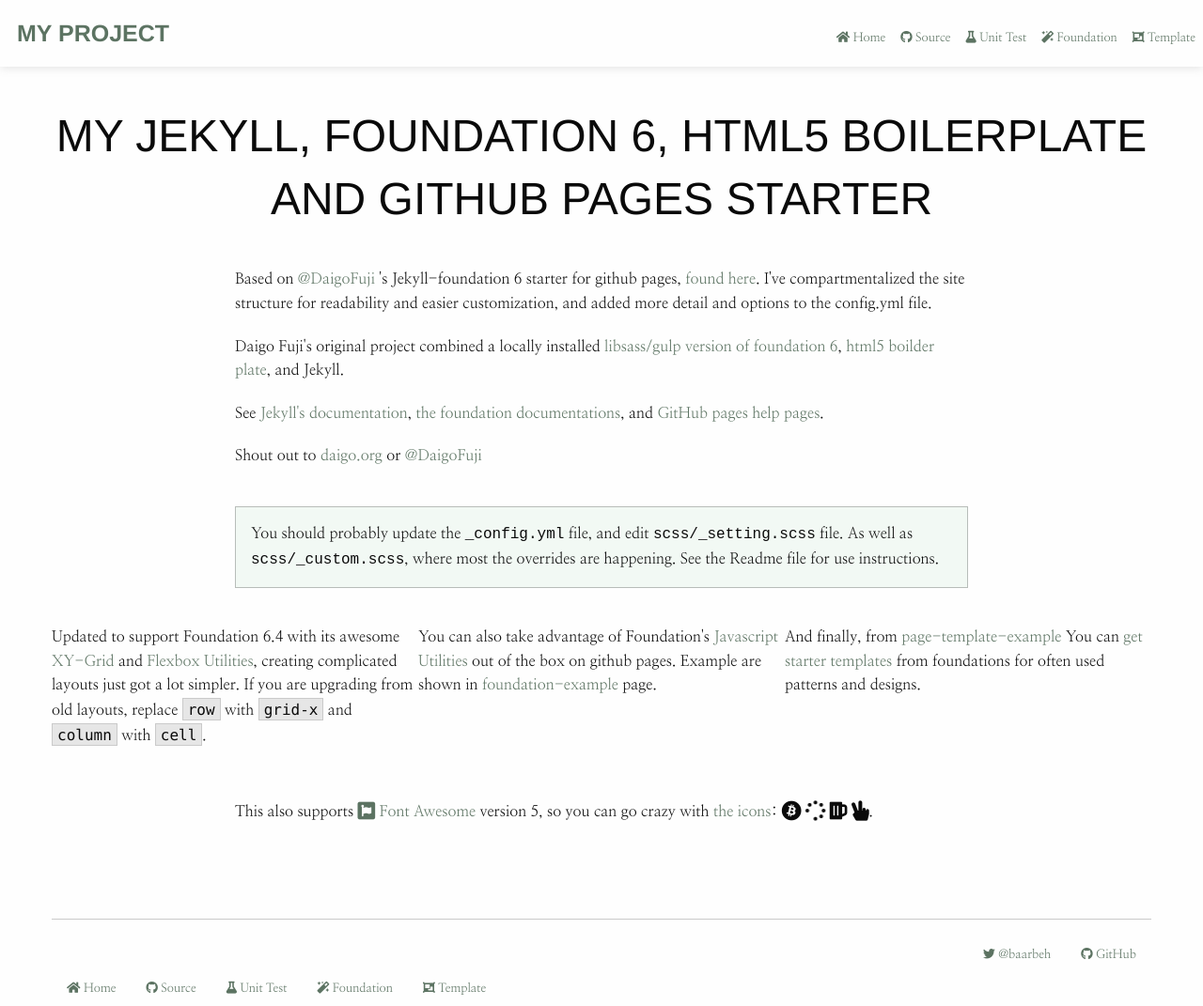
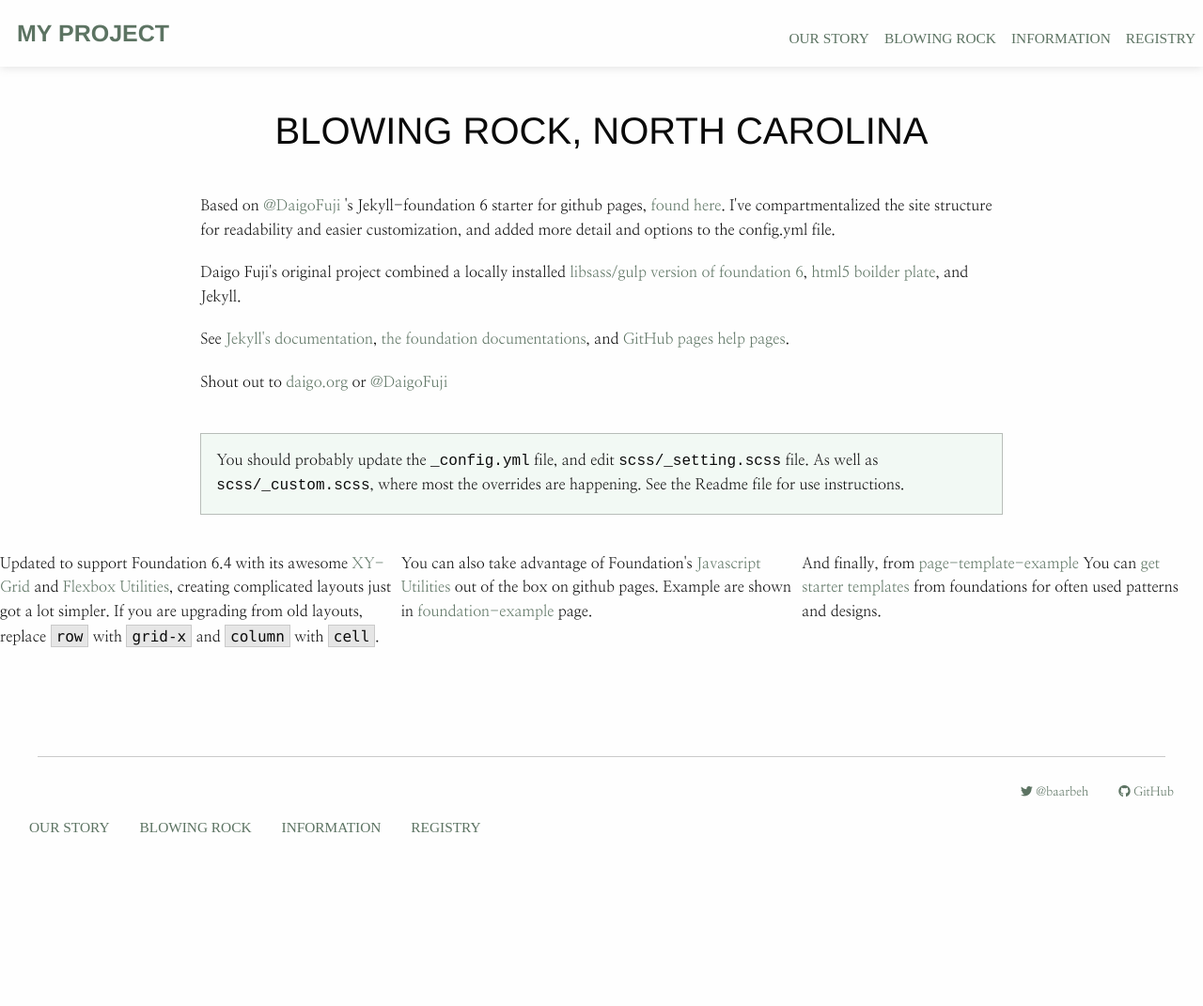
Before and after one commit to cameronandjeremiah/cameronandjeremiah.github.io, a Jekyll site: the page built from index.html, in a window 1280 px wide. Shown: the whole page at 94% size. Built offline with Jekyll 4.4.1, drawn with Linux system fonts in a browser that asks for light colours; nearby versions of some CDN libraries; after the commit the page ends 900 px from its top, so only the background shows below that.

Commit message:
Dev details and attribution

```diff
--- a/_includes/menu.html
+++ b/_includes/menu.html
@@ -1,25 +1,20 @@
 <li>
-  <a href="{{ site.url }}">
-    <i class="fas fa-home"></i> Home
+   <a class="nav-font", href="https://github.com/daigofuji/jekyll-foundation-6-starter">
+    Our Story
+   </a>
+</li>
+<li>
+  <a class="nav-font", href="page-html-unit-test.html">
+    Blowing Rock
   </a>
 </li>
 <li>
-   <a href="https://github.com/daigofuji/jekyll-foundation-6-starter">
-    <i class="fab fa-github"></i> Source
-   </a>
-</li>
-<li>
-  <a href="page-html-unit-test.html">
-    <i class="fas fa-flask"></i> Unit Test
+  <a class="nav-font", href="page-foundation-example.html">
+    Information
   </a>
 </li>
 <li>
-  <a href="page-foundation-example.html">
-    <i class="fas fa-magic"></i> Foundation
+  <a class="nav-font", href="page-template-example.html">
+    Registry
   </a>
 </li>
-<li>
-  <a href="page-template-example.html">
-    <i class="fas fa-object-group"></i> Template
-  </a>
-</li>
--- a/_layouts/default.html
+++ b/_layouts/default.html
@@ -11,23 +11,26 @@
     {% include head.html %}
   </head>
   <body>
-    {% include menu_button.html %}
+    <div class="grid-y grid-frame">
+        {% include menu_off_canvas.html %}
+        <div class="cell shrink header">
         <div class="off-canvas-content" data-off-canvas-content>
           {% include nav.html %}
-
-      <div class="grid-container">
+        </div>
+      </div>
+      <div class="cell auto body off-canvas-content cell-block-container" data-off-canvas-content>
           <!-- START BODY -->
           {{ content }}
           <!-- END BODY -->
+      </div>  <!-- end .body cell -->
+      <div class="cell shrink footer off-canvas-content cell-block-container" data-off-canvas-content>
           <!-- START FOOTER -->
           {% unless page.footer == 'disable' %}
             {% include footer.html %}
           {% endunless %}
           <!-- END FOOTER -->
-      </div><!-- end .grid-container -->
-
-    </div><!-- end .off-canvas-content, div starts in nav.html-->
-
+      </div> <!-- end .footer -->
+    </div>
     {% include scripts.html %}
 
   </body>
--- a/index.html
+++ b/index.html
@@ -1,13 +1,13 @@
 ---
 layout: default
-title: My Jekyll, Foundation 6, HTML5 boilerplate and github pages starter
+title: Blowing Rock, North Carolina
 description: Use to start a new Github pages site.
 keywords: github pages, Jekyll, foundation 6
 ---
 
 <section role="main" class="grid-x">
-  <div class="small-12 cell">
-    <h1 class="mvl text-center">{{ page.title }}</h1>
+  <div class="small-12 cell cell-block-y">
+    <h2 class="mvl text-center">{{ page.title }}</h2>
 
     <div class="grid-x">
       <div class="medium-10 large-8 medium-offset-1 large-offset-2 cell">
--- a/scss/_custom.scss
+++ b/scss/_custom.scss
@@ -17,6 +17,12 @@
     local("Scrogglet")
     url("assets/fonts/scrogglet.eot")
     format("opentype");
+}
+
+.nav-font {
+  font-family: "scrogglet";
+  text-transform: uppercase;
+  font-size: 1.2em;
 }
 
 //helper for font weight
```
Also changed, not shown: README.md, _includes/menu_off_canvas.html (renamed from _includes/menu_button.html), css/app.css, 6 other files. Lines whose indentation alone changed are shown as unchanged.
